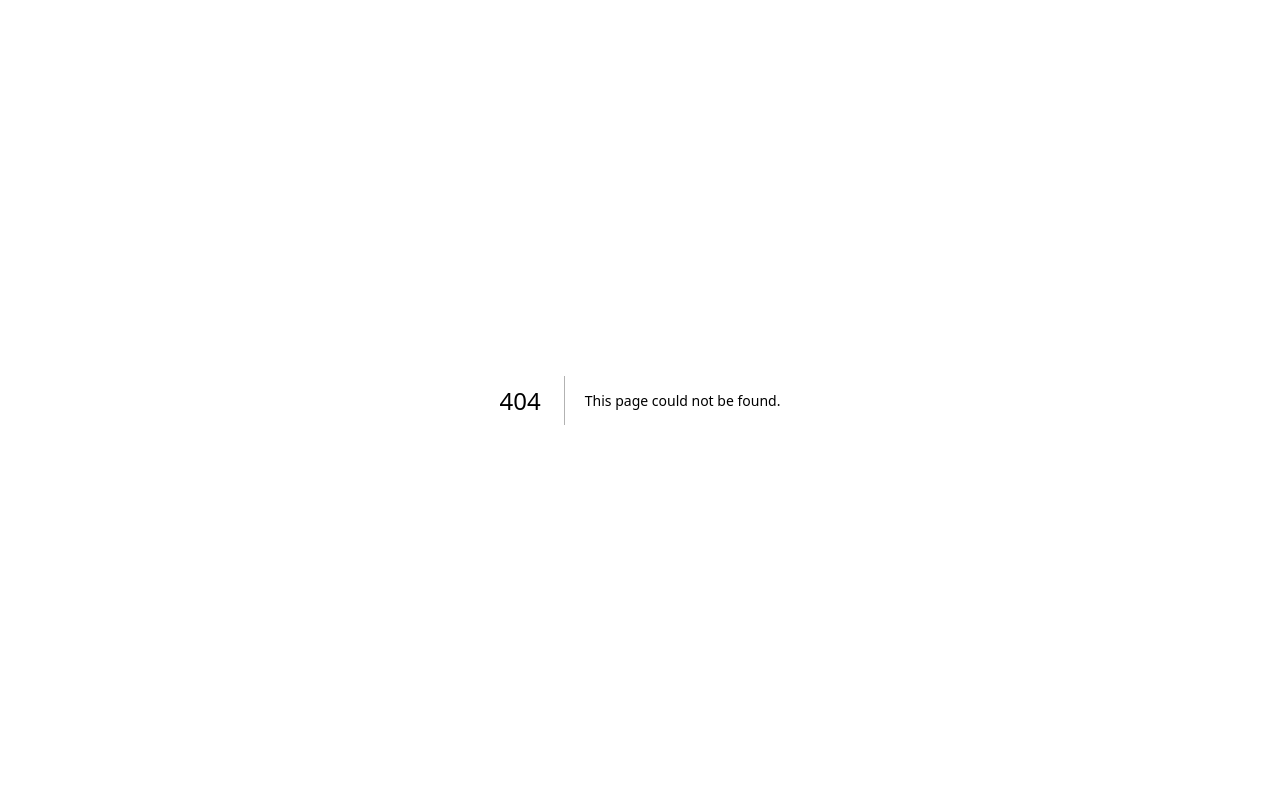
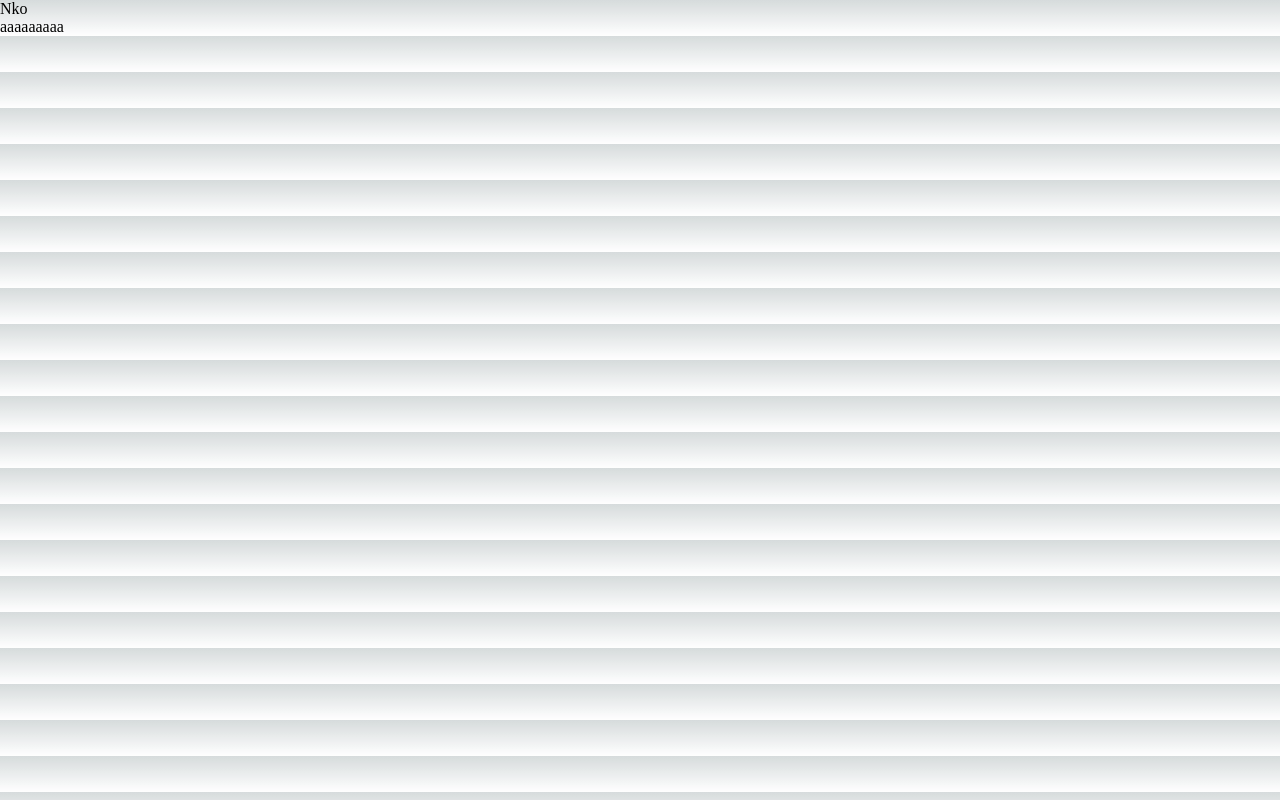
Before and after one commit to HALCinema1234/HALcinema_front, a Next.js app: page /Nko in a window 1280 px wide. Before the commit this address had no page. Built offline with nearby package versions, Linux system fonts and the light colour scheme.

Commit message:
NEW: Nko.tsxのadd

```diff
--- /dev/null
+++ b/src/pages/Nko.tsx
@@ -0,0 +1,16 @@
+import React from 'react';
+
+export const Nko = () => {
+    const a = 1;
+    const b = 2;
+    const c = 3;
+
+    return (
+        <div>
+            Nko
+            <p>aaaaaaaaa</p>
+        </div>
+    );
+};
+
+export default Nko;
```
